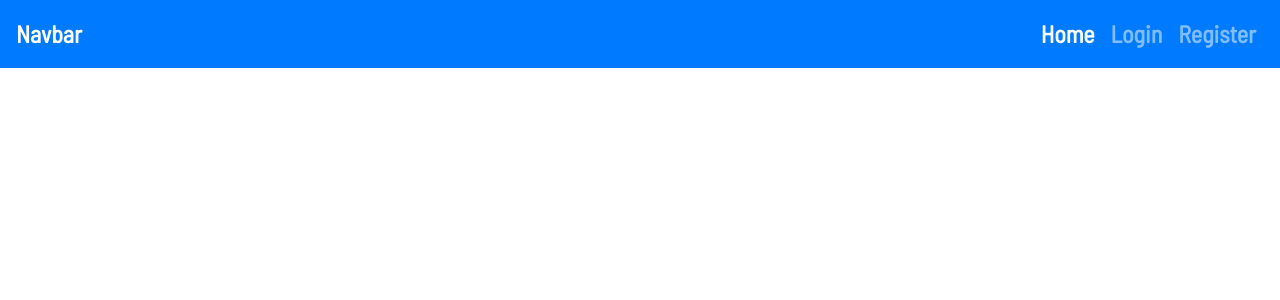
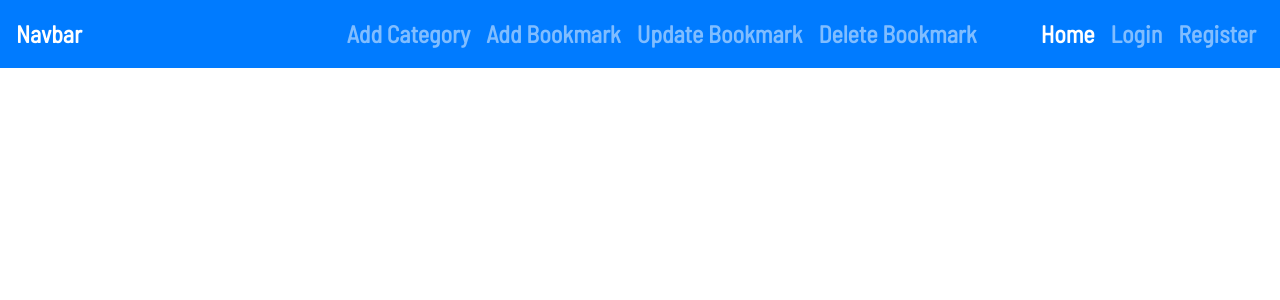
Before and after one commit to plyn85/bookmarks-app, a Flask app: page /bookmarks in a window 1280 px wide. Shown: the top 300 px of the page. Run offline with Flask 2, Linux system fonts and the light colour scheme; some libraries are stand-ins or nearby versions.

```diff
--- a/templates/base.html
+++ b/templates/base.html
@@ -37,6 +37,24 @@
           id="navbarNav"
         >
           <ul class="navbar-nav">
+            <!-- these four links will only visable when in the book marks section -->
+
+            {% if not url_for('bookmarks') == True %}
+
+            <li class="nav-item">
+              <a class="nav-link" href="">Add Category</a>
+            </li>
+            <li class="nav-item">
+              <a class="nav-link" href=""> Add Bookmark</a>
+            </li>
+            <li class="nav-item">
+              <a class="nav-link" href="">Update Bookmark</a>
+            </li>
+            <li class="nav-item mr-5">
+              <a class="nav-link" href="">Delete Bookmark</a>
+            </li>
+            {% endif %}
+
             <li class="nav-item active">
               <a class="nav-link" href="{{url_for('index')}}"
                 >Home <span class="sr-only">(current)</span></a
```
